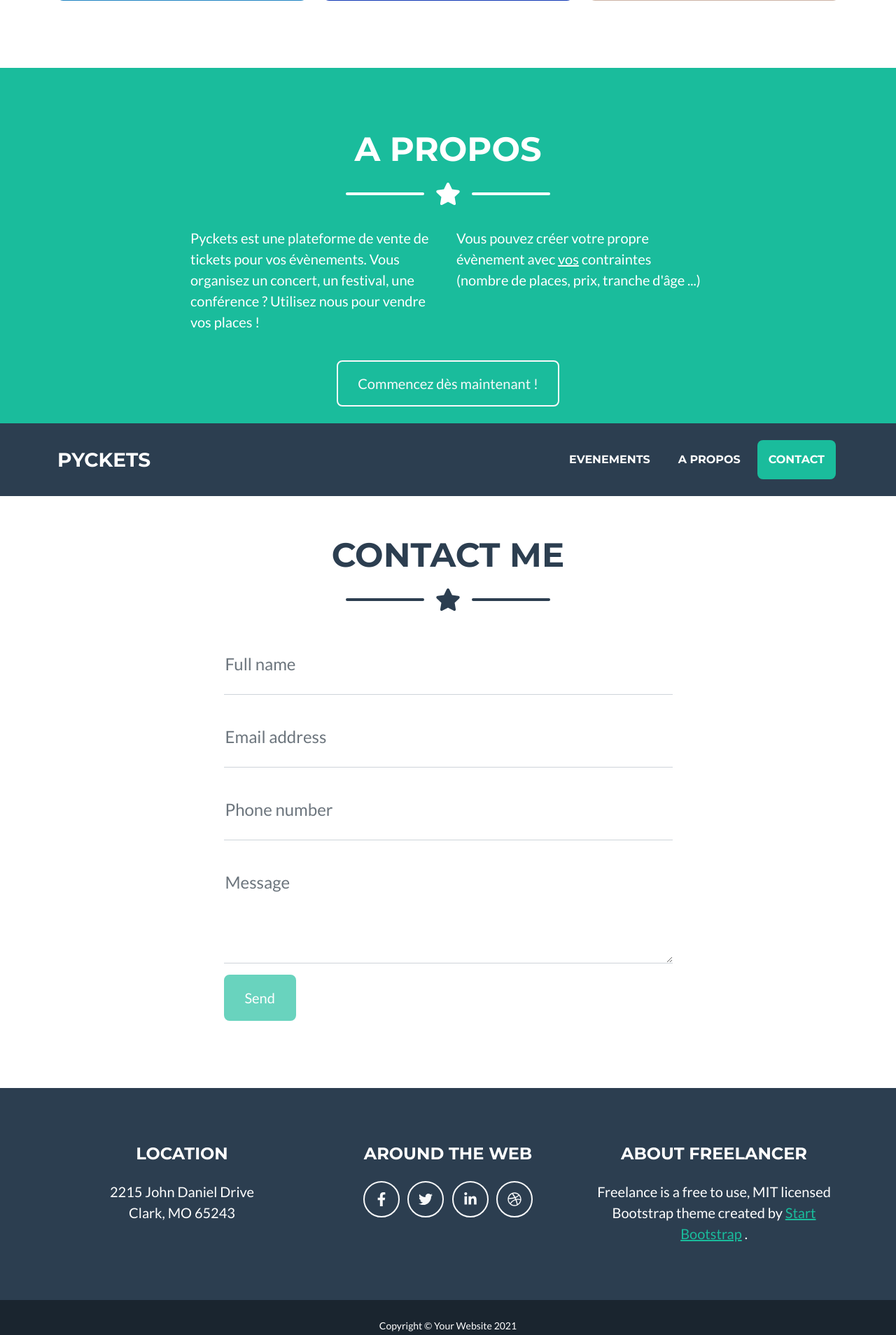
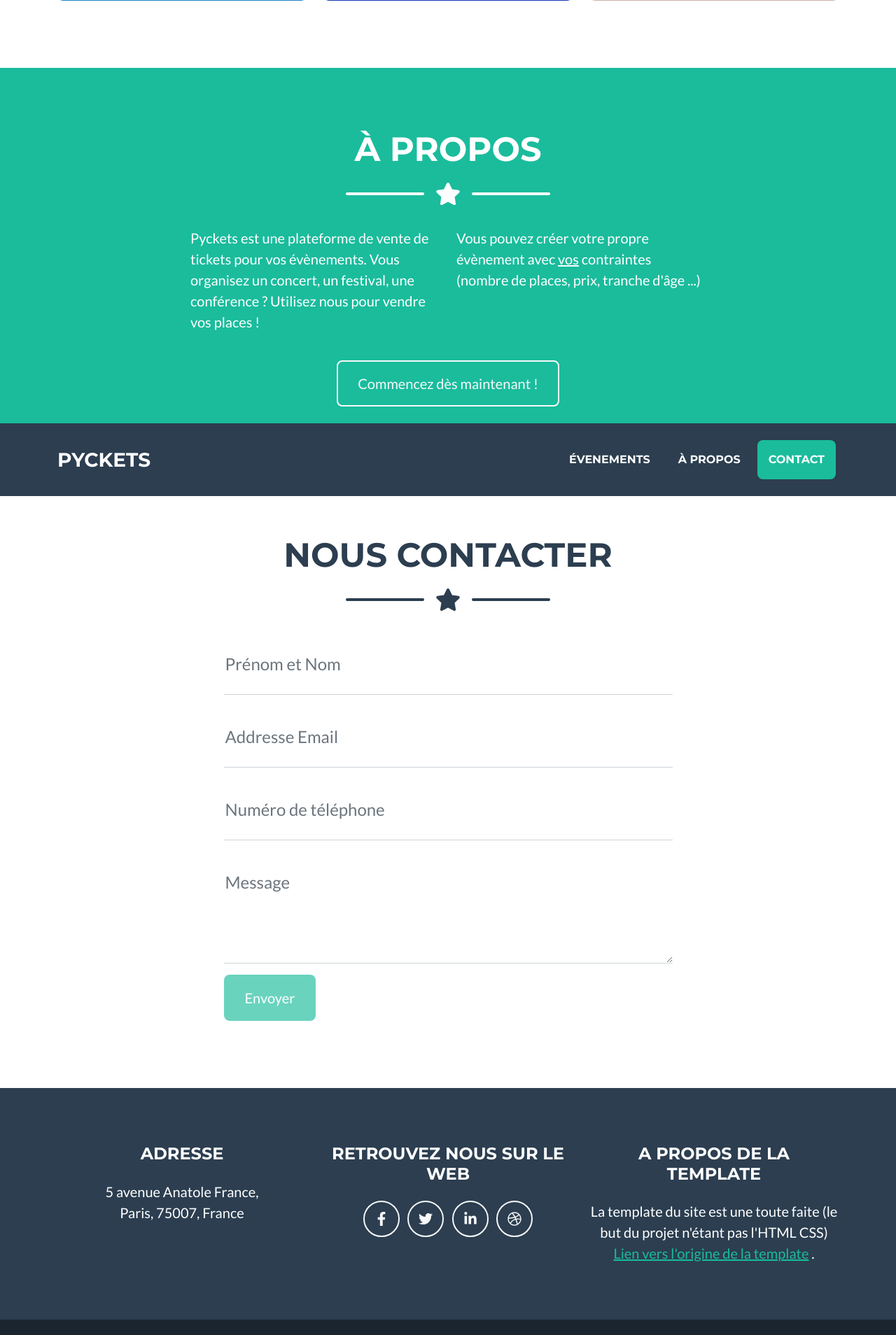
Before and after one commit to limastic/Pyckets, a Flask app: page / in a window 1280 px wide, after a click on "CONTACT". Shown: the part 1572-3480 px from the top of the page at 70% size. Run offline with Flask 2, Linux system fonts and the light colour scheme; some libraries are stand-ins or nearby versions.

Commit message:
ended html

```diff
--- a/main.py
+++ b/main.py
@@ -17,5 +17,9 @@ def index():
 def event():
     return f.render_template("soon.html")
 
+@app.route('/réseaux')
+def social():
+    return f.render_template("social.html")
+
 if __name__ == "__main__":
     app.run()
--- a/templates/index.html
+++ b/templates/index.html
@@ -27,8 +27,8 @@
                 </button>
                 <div class="collapse navbar-collapse" id="navbarResponsive">
                     <ul class="navbar-nav ms-auto">
-                        <li class="nav-item mx-0 mx-lg-1"><a class="nav-link py-3 px-0 px-lg-3 rounded gray" href="#evenements">Evenements</a></li>
-                        <li class="nav-item mx-0 mx-lg-1"><a class="nav-link py-3 px-0 px-lg-3 rounded gray" href="#A propos">A propos</a></li>
+                        <li class="nav-item mx-0 mx-lg-1"><a class="nav-link py-3 px-0 px-lg-3 rounded gray" href="#evenements">évenements</a></li>
+                        <li class="nav-item mx-0 mx-lg-1"><a class="nav-link py-3 px-0 px-lg-3 rounded gray" href="#A propos">à propos</a></li>
                         <li class="nav-item mx-0 mx-lg-1"><a class="nav-link py-3 px-0 px-lg-3 rounded gray" href="#contact">Contact</a></li>
                     </ul>
                 </div>
@@ -55,7 +55,7 @@
         <section class="page-section portfolio" id="evenements">
             <div class="container">
                 <!-- Portfolio Section Heading-->
-                <h2 class="page-section-heading text-center text-uppercase text-secondary mb-0">Evenements</h2>
+                <h2 class="page-section-heading text-center text-uppercase text-secondary mb-0">évenements</h2>
                 <!-- Icon Divider-->
                 <div class="divider-custom">
                     <div class="divider-custom-line"></div>
@@ -125,7 +125,7 @@
         <section class="page-section bg-primary text-white mb-0" id="A propos">
             <div class="container">
                 <!-- About Section Heading-->
-                <h2 class="page-section-heading text-center text-uppercase text-white">A propos</h2>
+                <h2 class="page-section-heading text-center text-uppercase text-white">à propos</h2>
                 <!-- Icon Divider-->
                 <div class="divider-custom divider-light">
                     <div class="divider-custom-line"></div>
@@ -149,7 +149,7 @@
         <section class="page-section" id="contact">
             <div class="container">
                 <!-- Contact Section Heading-->
-                <h2 class="page-section-heading text-center text-uppercase text-secondary mb-0">Contact Me</h2>
+                <h2 class="page-section-heading text-center text-uppercase text-secondary mb-0">Nous Contacter</h2>
                 <!-- Icon Divider-->
                 <div class="divider-custom">
                     <div class="divider-custom-line"></div>
@@ -169,28 +169,28 @@
                         <form id="contactForm" data-sb-form-api-token="API_TOKEN">
                             <!-- Name input-->
                             <div class="form-floating mb-3">
-                                <input class="form-control" id="name" type="text" placeholder="Enter your name..." data-sb-validations="required" />
-                                <label for="name">Full name</label>
-                                <div class="invalid-feedback" data-sb-feedback="name:required">A name is required.</div>
+                                <input class="form-control" id="name" type="text" placeholder="Entrez votre nom et prénom" data-sb-validations="required" />
+                                <label for="name">Prénom et Nom</label>
+                                <div class="invalid-feedback" data-sb-feedback="name:required">Une identité est requise.</div>
                             </div>
                             <!-- Email address input-->
                             <div class="form-floating mb-3">
-                                <input class="form-control" id="email" type="email" placeholder="name@example.com" data-sb-validations="required,email" />
-                                <label for="email">Email address</label>
-                                <div class="invalid-feedback" data-sb-feedback="email:required">An email is required.</div>
-                                <div class="invalid-feedback" data-sb-feedback="email:email">Email is not valid.</div>
+                                <input class="form-control" id="email" type="email" placeholder="nom@exemple.com" data-sb-validations="required,email" />
+                                <label for="email">Addresse Email</label>
+                                <div class="invalid-feedback" data-sb-feedback="email:required">Une adresse email est requise.</div>
+                                <div class="invalid-feedback" data-sb-feedback="email:email">L'adresse email est invalide.</div>
                             </div>
                             <!-- Phone number input-->
                             <div class="form-floating mb-3">
-                                <input class="form-control" id="phone" type="tel" placeholder="(123) 456-7890" data-sb-validations="required" />
-                                <label for="phone">Phone number</label>
-                                <div class="invalid-feedback" data-sb-feedback="phone:required">A phone number is required.</div>
+                                <input class="form-control" id="phone" type="tel" placeholder="+33 6 .. .. .. .." data-sb-validations="required" />
+                                <label for="phone">Numéro de téléphone</label>
+                                <div class="invalid-feedback" data-sb-feedback="phone:required">Un numéro de téléphone est requis.</div>
                             </div>
                             <!-- Message input-->
                             <div class="form-floating mb-3">
-                                <textarea class="form-control" id="message" type="text" placeholder="Enter your message here..." style="height: 10rem" data-sb-validations="required"></textarea>
+                                <textarea class="form-control" id="message" type="text" placeholder="Entrez votre message" style="height: 10rem" data-sb-validations="required"></textarea>
                                 <label for="message">Message</label>
-                                <div class="invalid-feedback" data-sb-feedback="message:required">A message is required.</div>
+                                <div class="invalid-feedback" data-sb-feedback="message:required">Un message est requis.</div>
                             </div>
                             <!-- Submit success message-->
                             <!---->
@@ -198,19 +198,18 @@
                             <!-- has successfully submitted-->
                             <div class="d-none" id="submitSuccessMessage">
                                 <div class="text-center mb-3">
-                                    <div class="fw-bolder">Form submission successful!</div>
-                                    To activate this form, sign up at
+                                    <div class="fw-bolder">Echec de l'envoi du formulaire.</div>
+                                    Formulaire bientôt disponible !
                                     <br />
-                                    <a href="https://startbootstrap.com/solution/contact-forms">https://startbootstrap.com/solution/contact-forms</a>
                                 </div>
                             </div>
                             <!-- Submit error message-->
                             <!---->
                             <!-- This is what your users will see when there is-->
                             <!-- an error submitting the form-->
-                            <div class="d-none" id="submitErrorMessage"><div class="text-center text-danger mb-3">Error sending message!</div></div>
+                            <div class="d-none" id="submitErrorMessage"><div class="text-center text-danger mb-3">Une erreur est subvenue.</div></div>
                             <!-- Submit Button-->
-                            <button class="btn btn-primary btn-xl disabled" id="submitButton" type="submit">Send</button>
+                            <button class="btn btn-primary btn-xl disabled" id="submitButton" type="submit">Envoyer</button>
                         </form>
                     </div>
                 </div>
@@ -222,27 +221,27 @@
                 <div class="row">
                     <!-- Footer Location-->
                     <div class="col-lg-4 mb-5 mb-lg-0">
-                        <h4 class="text-uppercase mb-4">Location</h4>
+                        <h4 class="text-uppercase mb-4">Adresse</h4>
                         <p class="lead mb-0">
-                            2215 John Daniel Drive
+                            5 avenue Anatole France,
                             <br />
-                            Clark, MO 65243
+                            Paris, 75007, France
                         </p>
                     </div>
                     <!-- Footer Social Icons-->
                     <div class="col-lg-4 mb-5 mb-lg-0">
-                        <h4 class="text-uppercase mb-4">Around the Web</h4>
-                        <a class="btn btn-outline-light btn-social mx-1" href="#!"><i class="fab fa-fw fa-facebook-f"></i></a>
-                        <a class="btn btn-outline-light btn-social mx-1" href="#!"><i class="fab fa-fw fa-twitter"></i></a>
-                        <a class="btn btn-outline-light btn-social mx-1" href="#!"><i class="fab fa-fw fa-linkedin-in"></i></a>
-                        <a class="btn btn-outline-light btn-social mx-1" href="#!"><i class="fab fa-fw fa-dribbble"></i></a>
+                        <h4 class="text-uppercase mb-4">Retrouvez nous sur le web</h4>
+                        <a class="btn btn-outline-light btn-social mx-1" href="/réseaux"><i class="fab fa-fw fa-facebook-f"></i></a>
+                        <a class="btn btn-outline-light btn-social mx-1" href="/réseaux"><i class="fab fa-fw fa-twitter"></i></a>
+                        <a class="btn btn-outline-light btn-social mx-1" href="/réseaux"><i class="fab fa-fw fa-linkedin-in"></i></a>
+                        <a class="btn btn-outline-light btn-social mx-1" href="/réseaux"><i class="fab fa-fw fa-dribbble"></i></a>
                     </div>
                     <!-- Footer About Text-->
                     <div class="col-lg-4">
-                        <h4 class="text-uppercase mb-4">About Freelancer</h4>
+                        <h4 class="text-uppercase mb-4">A propos de la template</h4>
                         <p class="lead mb-0">
-                            Freelance is a free to use, MIT licensed Bootstrap theme created by
-                            <a href="http://startbootstrap.com">Start Bootstrap</a>
+                            La template du site est une toute faite (le but du projet n'étant pas l'HTML CSS)<br>
+                            <a href="https://startbootstrap.com/theme/freelancer">Lien vers l'origine de la template</a>
                             .
                         </p>
                     </div>
@@ -251,7 +250,7 @@
         </footer>
         <!-- Copyright Section-->
         <div class="copyright py-4 text-center text-white">
-            <div class="container"><small>Copyright &copy; Your Website 2021</small></div>
+            <div class="container"><small>Copyright &copy; Pyckets 2022</small></div>
         </div>
         <!-- Portfolio Modals-->
         <!-- Portfolio Modal 1-->
@@ -264,7 +263,7 @@
                             <div class="row justify-content-center">
                                 <div class="col-lg-8">
                                     <!-- Portfolio Modal - Title-->
-                                    <h2 class="portfolio-modal-title text-secondary text-uppercase mb-0">Log Cabin</h2>
+                                    <h2 class="portfolio-modal-title text-secondary text-uppercase mb-0">Activités en extérieur</h2>
                                     <!-- Icon Divider-->
                                     <div class="divider-custom">
                                         <div class="divider-custom-line"></div>
@@ -292,7 +291,7 @@
                             <div class="row justify-content-center">
                                 <div class="col-lg-8">
                                     <!-- Portfolio Modal - Title-->
-                                    <h2 class="portfolio-modal-title text-secondary text-uppercase mb-0">Tasty Cake</h2>
+                                    <h2 class="portfolio-modal-title text-secondary text-uppercase mb-0">Fêtes</h2>
                                     <!-- Icon Divider-->
                                     <div class="divider-custom">
                                         <div class="divider-custom-line"></div>
@@ -320,7 +319,7 @@
                             <div class="row justify-content-center">
                                 <div class="col-lg-8">
                                     <!-- Portfolio Modal - Title-->
-                                    <h2 class="portfolio-modal-title text-secondary text-uppercase mb-0">Circus Tent</h2>
+                                    <h2 class="portfolio-modal-title text-secondary text-uppercase mb-0">Spectacles/Concerts</h2>
                                     <!-- Icon Divider-->
                                     <div class="divider-custom">
                                         <div class="divider-custom-line"></div>
@@ -348,7 +347,7 @@
                             <div class="row justify-content-center">
                                 <div class="col-lg-8">
                                     <!-- Portfolio Modal - Title-->
-                                    <h2 class="portfolio-modal-title text-secondary text-uppercase mb-0">Controller</h2>
+                                    <h2 class="portfolio-modal-title text-secondary text-uppercase mb-0">évenements virtuels</h2>
                                     <!-- Icon Divider-->
                                     <div class="divider-custom">
                                         <div class="divider-custom-line"></div>
@@ -376,7 +375,7 @@
                             <div class="row justify-content-center">
                                 <div class="col-lg-8">
                                     <!-- Portfolio Modal - Title-->
-                                    <h2 class="portfolio-modal-title text-secondary text-uppercase mb-0">Locked Safe</h2>
+                                    <h2 class="portfolio-modal-title text-secondary text-uppercase mb-0">Activités culturelles</h2>
                                     <!-- Icon Divider-->
                                     <div class="divider-custom">
                                         <div class="divider-custom-line"></div>
@@ -404,7 +403,7 @@
                             <div class="row justify-content-center">
                                 <div class="col-lg-8">
                                     <!-- Portfolio Modal - Title-->
-                                    <h2 class="portfolio-modal-title text-secondary text-uppercase mb-0">Submarine</h2>
+                                    <h2 class="portfolio-modal-title text-secondary text-uppercase mb-0">Visites Touristiques</h2>
                                     <!-- Icon Divider-->
                                     <div class="divider-custom">
                                         <div class="divider-custom-line"></div>
```
Also changed, not shown: templates/social.html (added, +20 -0 lines).
